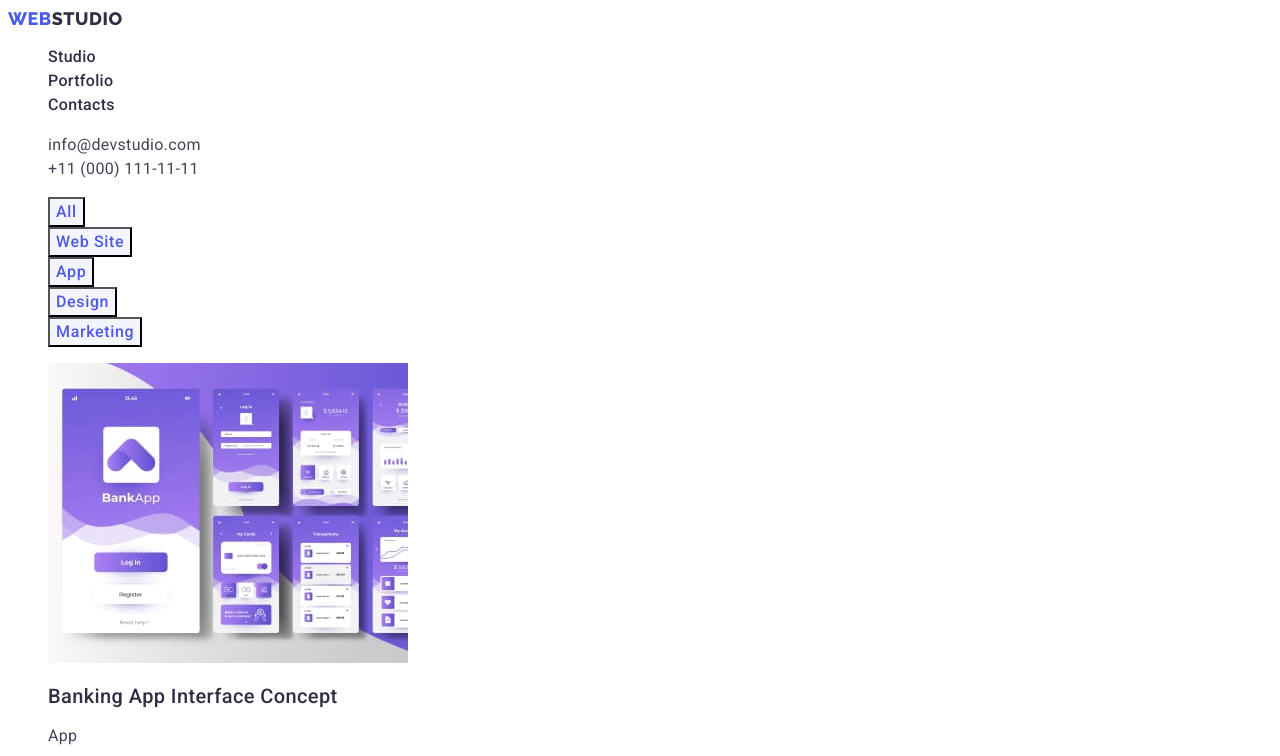
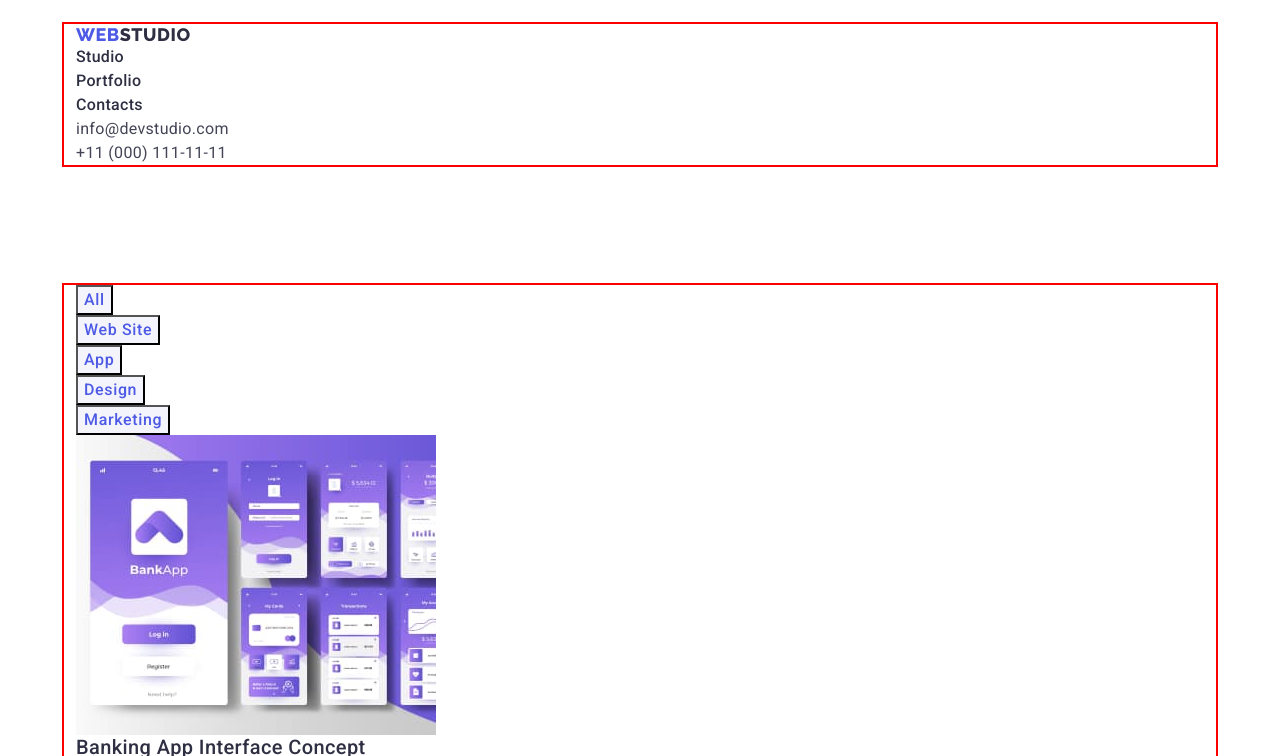
Before and after one commit to ajd19744/goit-markup-hw-02, a plain HTML site: page portfolio.html in a window 1280 px wide. Shown: the top 756 px of the page. Drawn offline with nearby package versions, Linux system fonts and the light colour scheme.

Commit message:
HW 2 finish+paddings

```diff
--- a/css/styles.css
+++ b/css/styles.css
@@ -7,10 +7,35 @@
   --button-logo-color: #4d5ae5;
   --button-touch-color: #404bbf;
 }
+html {
+  box-sizing: border-box;
+}
+*,
+*::before,
+*::after {
+  box-sizing: border-box;
+}
+p,
+h1,
+h2,
+h3,
+h4,
+h5,
+h6 {
+  margin: 0;
+}
+ul {
+  margin: 0;
+  padding-left: 0;
+}
+img {
+  display: block;
+}
 body {
   font-family: "Roboto", sans-serif;
   color: var(--primary-text-color, #434455);
   background-color: var(--background-and-hero-text, #ffffff);
+  margin: 0;
 }
 .list {
   list-style: none;
@@ -18,16 +43,25 @@ body {
 .link {
   text-decoration: none;
 }
+.container {
+  width: 1152px;
+  padding-left: 12px;
+  padding-right: 12px;
+  margin: 0 auto;
+  outline: 2px solid #fc0000;
+}
 
 /** ==========header========= */
 
+.header {
+  padding-top: 24px;
+  padding-bottom: 24px;
+}
 .logo {
   font-family: "Raleway", sans-serif;
   font-weight: 800;
   font-size: 18px;
   line-height: 1.17;
-  display: flex;
-  align-items: center;
   letter-spacing: 0.03em;
   text-transform: uppercase;
   color: var(--button-logo-color, #4d5ae5);
@@ -63,9 +97,12 @@ body {
 /** ===========hero=========== */
 
 .hero {
+  padding-top: 188px;
+  padding-bottom: 188px;
   background-color: var(--main-color-text-background, #2e2f42);
 }
 .hero-title {
+  padding-bottom: 48px;
   font-size: 56px;
   line-height: 1.07;
   text-align: center;
@@ -73,6 +110,7 @@ body {
   color: var(--background-and-hero-text, #ffffff);
 }
 .hero-btn {
+  margin: 0 auto;
   font-family: "Roboto", sans-serif;
   font-weight: 500;
   font-size: 16px;
@@ -90,6 +128,10 @@ body {
 
 /** ===========advantages=========== */
 
+.advantages {
+  margin-top: 120px;
+  margin-bottom: 120px;
+}
 .advantages-title-down {
   font-weight: 500;
   font-size: 20px;
@@ -105,6 +147,9 @@ body {
 
 /** ===========doing=========== */
 
+.doing {
+  padding-bottom: 120px;
+}
 .doing-title {
   font-size: 36px;
   line-height: 1.11;
@@ -117,6 +162,8 @@ body {
 /** ===========our team=========== */
 
 .team {
+  padding-top: 120px;
+  padding-bottom: 120px;
   background: var(--background-and-text-footer, #f4f4fd);
 }
 .team-title {
@@ -148,6 +195,8 @@ body {
 /** ===========footer=========== */
 
 .footer {
+  padding-top: 100px;
+  padding-bottom: 100px;
   background: var(--main-color-text-background, #2e2f42);
 }
 .logo-studio-down {
@@ -162,6 +211,10 @@ body {
 
 /** ===========bottoms=========== */
 
+.filters {
+  padding-top: 96px;
+  padding-bottom: 120px;
+}
 .filters-list button {
   font-family: "Roboto", sans-serif;
   font-weight: 500;
--- a/portfolio.html
+++ b/portfolio.html
@@ -11,17 +11,25 @@
       href="https://fonts.googleapis.com/css2?family=Raleway:wght@800&family=Roboto:wght@400;500;700;900&display=swap"
       rel="stylesheet"
     />
+    <link
+      rel="stylesheet"
+      href="https://cdnjs.cloudflare.com/ajax/libs/modern-normalize/1.1.0/modern-normalize.min.css"
+      integrity="sha512-wpPYUAdjBVSE4KJnH1VR1HeZfpl1ub8YT/NKx4PuQ5NmX2tKuGu6U/JRp5y+Y8XG2tV+wKQpNHVUX03MfMFn9Q=="
+      crossorigin="anonymous"
+      referrerpolicy="no-referrer"
+    />
     <link rel="stylesheet" href="./css/styles.css" />
   </head>
   <body>
     <!-- header -->
 
     <header class="header">
+      <div class="container">
         <nav class="header-navigation">
           <a href="./index.html" class="logo link"
-          >Web<span class="logo-studio">Studio</span>
-        </a>
-        <ul class="header-list list">
+            >Web<span class="logo-studio">Studio</span></a
+          >
+          <ul class="header-list list link">
             <li class="header-item">
               <a href="./index.html" class="header-link link">Studio</a>
             </li>
@@ -35,7 +43,7 @@
         </nav>
 
         <address class="header-address">
-        <ul class="list">
+          <ul class="list link">
             <li>
               <a href="mailto:info@devstudio.com" class="header-contact link"
                 >info@devstudio.com</a
@@ -48,17 +56,21 @@
             </li>
           </ul>
         </address>
+      </div>
     </header>
 
     <!-- main section -->
 
     <main>
       <section class="filters">
+        <div class="container">
           <h1 hidden class="main-header">our main direction</h1>
           <!-- buttons -->
           <ul class="filters-list list">
             <li class="filters-item">
-            <button class="filters-button" type="button" name="All">All</button>
+              <button class="filters-button" type="button" name="All">
+                All
+              </button>
             </li>
             <li class="filters-item">
               <button class="filters-button" type="button" name="Web Site">
@@ -66,7 +78,9 @@
               </button>
             </li>
             <li class="filters-item">
-            <button class="filters-button" type="button" name="App">App</button>
+              <button class="filters-button" type="button" name="App">
+                App
+              </button>
             </li>
             <li class="filters-item">
               <button class="filters-button" type="button" name="Design">
@@ -191,19 +205,22 @@
               </a>
             </li>
           </ul>
+        </div>
       </section>
     </main>
 
     <!--Footer-->
 
     <footer class="footer">
+      <div class="container">
         <a href="./index.html" class="logo link"
           >Web<span class="logo-studio-down">Studio</span></a
         >
         <p class="footer-text">
-        Increase the flow of customers and sales for your business with digital
-        marketing & growth solutions.
+          Increase the flow of customers and sales for your business with
+          digital marketing & growth solutions.
         </p>
+      </div>
     </footer>
   </body>
 </html>
```
Also changed, not shown: index.html (+23 -4 lines). Lines whose indentation alone changed are shown as unchanged.
